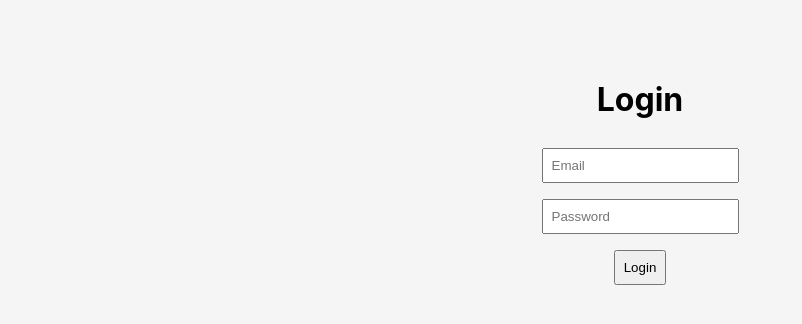
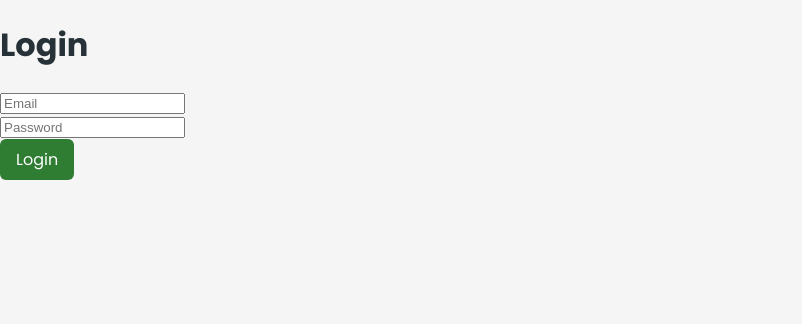
Before and after one commit to jegan42/EcoRide, a React (Vite) app in the folder frontend/: page /login in a window 1280 px wide. Shown: the top 324 px of the page, without its empty margins (0-802 px from the left). Built offline with nearby package versions, Linux system fonts and the light colour scheme.

Commit message:
chore: init migration from styled-components to MUI

```diff
--- a/frontend/src/App.tsx
+++ b/frontend/src/App.tsx
@@ -2,13 +2,11 @@
 import AppRoutes from './routes';
 import { Provider } from 'react-redux';
 import { store } from './app/store';
-import GlobalStyle from './styles/GlobalStyle';
 import { ToastContainer } from 'react-toastify';
 import 'react-toastify/dist/ReactToastify.css';
 
 const App = () => (
   <Provider store={store}>
-    <GlobalStyle />
     <AppRoutes />
     <ToastContainer position="top-right" autoClose={3000} />
   </Provider>
--- a/frontend/src/components/Header.tsx
+++ b/frontend/src/components/Header.tsx
@@ -1,15 +1,18 @@
 // Ce composant affiche un en-tête simple avec le nom de l'application
-import styled from 'styled-components';
-
-const HeaderWrapper = styled.header`
-  padding: 1rem;
-  background: #282c34;
-  color: white;
-  text-align: center;
-`;
+import { Box, Typography } from '@mui/material';
 
 const Header = () => {
-  return <HeaderWrapper>Mon App Frontend</HeaderWrapper>;
+  return (
+    <Box
+      component="header"
+      sx={{
+        backgroundColor: 'background.default', // ou ta couleur personnalisée
+        padding: '1rem',
+      }}
+    >
+      <Typography variant="h1">Mon App Frontend</Typography>
+    </Box>
+  );
 };
 
 export default Header;
--- a/frontend/src/main.tsx
+++ b/frontend/src/main.tsx
@@ -2,9 +2,18 @@
 import React from 'react';
 import ReactDOM from 'react-dom/client';
 import App from './App';
+import { ThemeProvider } from '@mui/material/styles';
+import CssBaseline from '@mui/material/CssBaseline';
+import theme from './styles/theme';
+import '@fontsource/poppins/400.css';
+import '@fontsource/poppins/500.css';
+import '@fontsource/poppins/700.css';
 
 ReactDOM.createRoot(document.getElementById('root')!).render(
   <React.StrictMode>
-    <App />
+    <ThemeProvider theme={theme}>
+      <CssBaseline />
+      <App />
+    </ThemeProvider>
   </React.StrictMode>
 );
--- a/frontend/src/pages/LoginPage.tsx
+++ b/frontend/src/pages/LoginPage.tsx
@@ -1,12 +1,6 @@
 // Ce composant représente le formulaire de connexion avec React Hook Form
 import { useForm } from 'react-hook-form';
-import styled from 'styled-components';
 import { toast } from 'react-toastify';
-
-const Container = styled.div`
-  margin-top: 5rem;
-  text-align: center;
-`;
 
 const LoginPage = () => {
   const { register, handleSubmit } = useForm();
@@ -17,14 +11,14 @@ const LoginPage = () => {
   };
 
   return (
-    <Container>
+    <>
       <h1>Login</h1>
       <form onSubmit={handleSubmit(onSubmit)}>
         <input {...register('email')} placeholder="Email" /><br />
         <input {...register('password')} type="password" placeholder="Password" /><br />
         <button type="submit">Login</button>
       </form>
-    </Container>
+    </>
   );
 };
 
--- a/frontend/src/styles/GlobalStyle.ts
+++ /dev/null
@@ -1,17 +0,0 @@
-// Ce fichier applique un style global CSS à l'application
-import { createGlobalStyle } from 'styled-components';
-
-const GlobalStyle = createGlobalStyle`
-  body {
-    margin: 0;
-    font-family: 'Inter', sans-serif;
-    background-color: #f5f5f5;
-  }
-
-  input, button {
-    margin: 0.5rem;
-    padding: 0.5rem;
-  }
-`;
-
-export default GlobalStyle;
--- /dev/null
+++ b/frontend/src/styles/theme.ts
@@ -0,0 +1,190 @@
+import { createTheme } from '@mui/material/styles';
+
+// 1rem = 16px
+const pxToRem = (px: number) => `${px / 16}rem`;
+
+const theme = createTheme({
+  palette: {
+    primary: {
+      main: '#2E7D32', // Vert forêt
+      dark: '#1B5E20', // Vert foncé (hover/contrast)
+      light: '#A5D6A7', // Vert clair
+      contrastText: '#FFFFFF',
+    },
+    secondary: {
+      main: '#4FC3F7', // Bleu doux
+      contrastText: '#263238', // Gris foncé
+    },
+    error: {
+      main: '#E53935', // Rouge léger
+    },
+    warning: {
+      main: '#FDD835', // Jaune
+    },
+    background: {
+      default: '#F5F5F5', // Gris clair
+      paper: '#FFFFFF',
+    },
+    text: {
+      primary: '#263238', // Gris foncé
+      secondary: '#4FC3F7', // Accent secondaire
+      disabled: 'rgba(0,0,0,0.4)',
+    },
+    grey: {
+      100: '#F5F5F5',
+      800: '#263238',
+    },
+  },
+  typography: {
+    fontFamily: '"Poppins", "Helvetica", "Arial", sans-serif',
+    h1: {
+      fontSize: pxToRem(32),
+      fontWeight: 700,
+    },
+    h2: {
+      fontSize: pxToRem(24),
+      fontWeight: 500,
+    },
+    subtitle1: {
+      fontSize: pxToRem(18),
+      fontWeight: 500,
+    },
+    body1: {
+      fontSize: pxToRem(16),
+      fontWeight: 400,
+    },
+    button: {
+      fontSize: pxToRem(16),
+      fontWeight: 500,
+      textTransform: 'none',
+    },
+    caption: {
+      fontSize: pxToRem(14),
+      fontWeight: 400,
+    },
+  },
+  shape: {
+    borderRadius: 6,
+  },
+  spacing: 8,
+  components: {
+    MuiButton: {
+      styleOverrides: {
+        root: {
+          borderRadius: 6,
+          padding: `${pxToRem(8)} ${pxToRem(16)}`,
+          boxShadow: 'none',
+          '&:hover': {
+            backgroundColor: '#1B5E20', // Vert foncé
+            boxShadow: '0 2px 4px rgba(0,0,0,0.1)',
+          },
+          '&:disabled': {
+            opacity: 0.4,
+            cursor: 'not-allowed',
+          },
+        },
+        containedPrimary: {
+          backgroundColor: '#2E7D32',
+          color: '#FFFFFF',
+        },
+        outlinedPrimary: {
+          borderColor: '#2E7D32',
+          color: '#2E7D32',
+          backgroundColor: '#FFFFFF',
+          '&:hover': {
+            backgroundColor: '#A5D6A7',
+          },
+        },
+      },
+    },
+    MuiInputBase: {
+      styleOverrides: {
+        root: {
+          backgroundColor: '#FFFFFF',
+          border: '1px solid #BDBDBD',
+          '&:hover': {
+            backgroundColor: '#F1F8F1',
+          },
+          '&.Mui-disabled': {
+            opacity: 0.4,
+            cursor: 'not-allowed',
+          },
+        },
+        input: {
+          '::placeholder': {
+            color: '#BDBDBD',
+            opacity: 1,
+          },
+        },
+      },
+    },
+    MuiOutlinedInput: {
+      styleOverrides: {
+        root: {
+          '&.Mui-focused': {
+            borderColor: '#2E7D32',
+            boxShadow: '0 0 0 2px rgba(46,125,50,0.2)',
+          },
+        },
+      },
+    },
+    MuiSnackbarContent: {
+      styleOverrides: {
+        root: {
+          fontSize: pxToRem(14),
+          fontWeight: 500,
+        },
+      },
+    },
+    MuiCssBaseline: {
+      styleOverrides: (themeParam) => ({
+        '*': {
+          boxSizing: 'border-box',
+        },
+        '*::before': {
+          boxSizing: 'inherit',
+        },
+        '*::after': {
+          boxSizing: 'inherit',
+        },
+        html: {
+          fontSize: '1rem', // 16px
+        },
+        body: {
+          margin: 0,
+          fontFamily: themeParam.typography.fontFamily,
+          backgroundColor: themeParam.palette.background.default,
+          color: themeParam.palette.text.primary,
+        },
+        h1: {
+          fontSize: themeParam.typography.h1.fontSize,
+          fontWeight: themeParam.typography.h1.fontWeight,
+        },
+        h2: {
+          fontSize: themeParam.typography.h2.fontSize,
+          fontWeight: themeParam.typography.h2.fontWeight,
+        },
+        a: {
+          color: themeParam.palette.primary.dark,
+          textDecoration: 'none',
+          '&:hover': {
+            textDecoration: 'underline',
+          },
+        },
+        button: {
+          fontFamily: themeParam.typography.fontFamily,
+          fontSize: themeParam.typography.button.fontSize,
+          backgroundColor: themeParam.palette.primary.main,
+          color: themeParam.palette.primary.contrastText,
+          padding: '0.5rem 1rem',
+          borderRadius: themeParam.shape.borderRadius,
+          border: 'none',
+        },
+      }),
+
+      // ... les autres overrides de Button, Input, etc.
+    },
+  },
+});
+
+export default theme;
```
Also changed, not shown: frontend/package.json (+6 -3 lines), frontend/src/assets/ecoride_logo.png (added), 1 other file (tests, documents, lock files or other folders).
